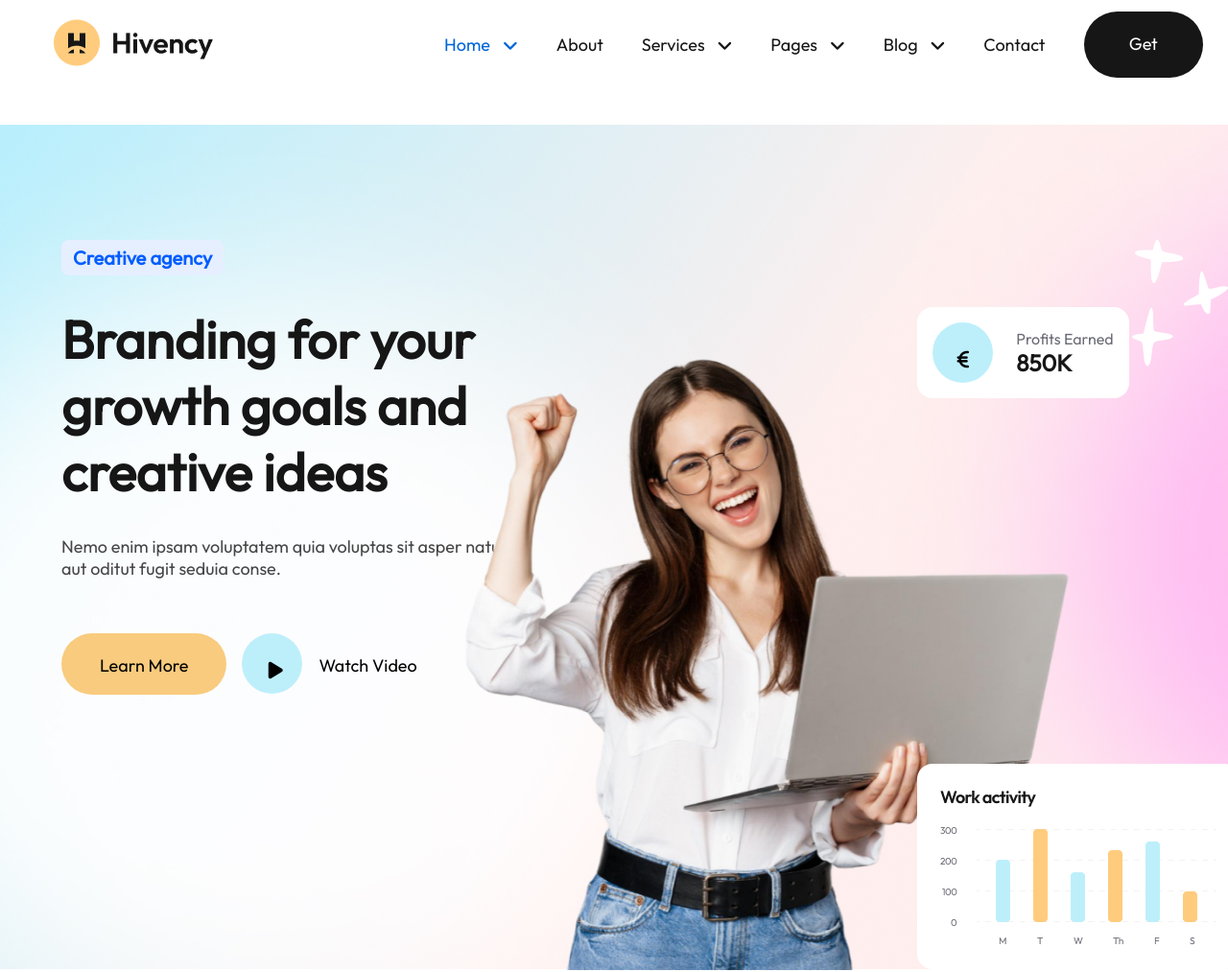
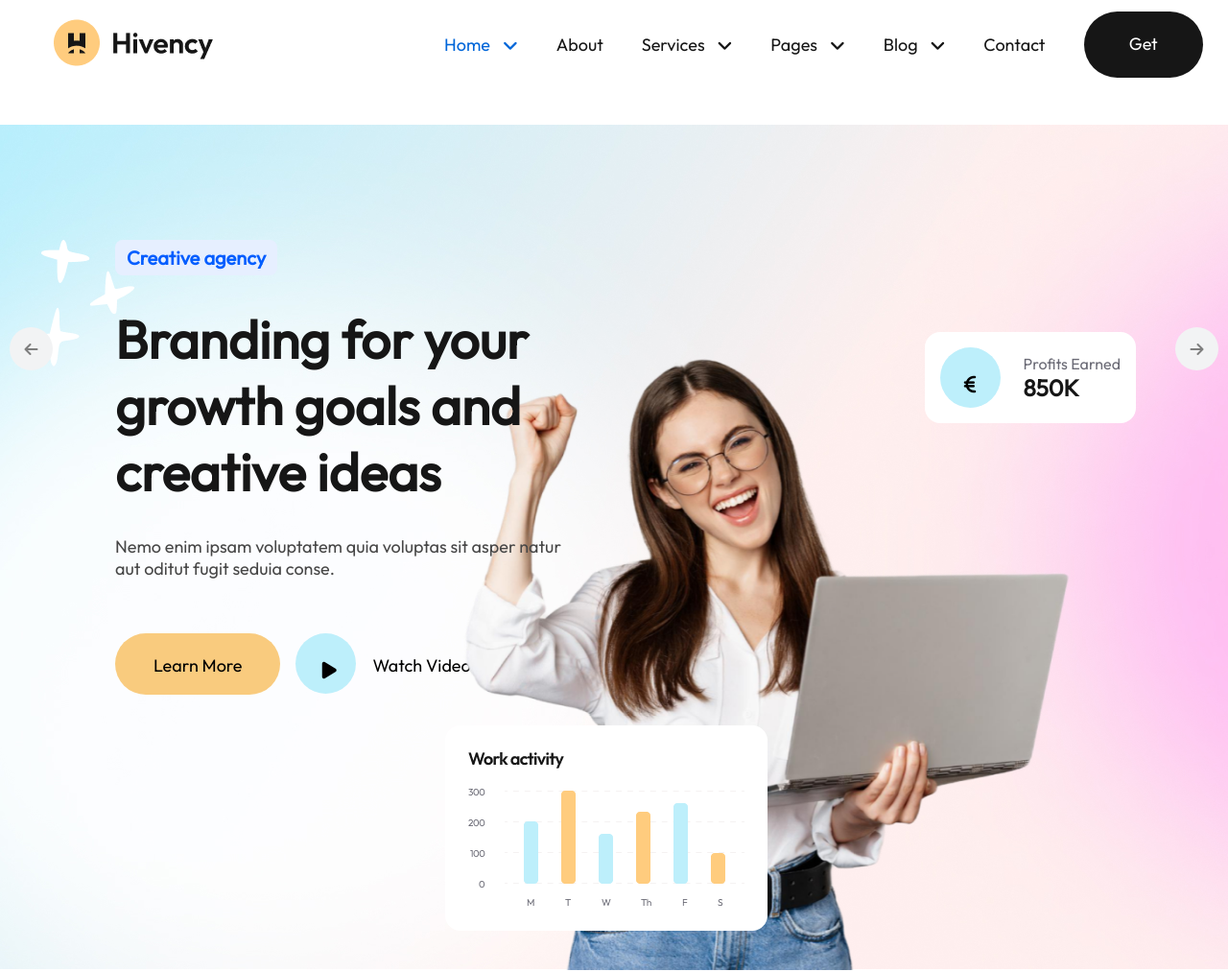
Before and after one commit to kanansnote/hivency-template-task, a plain HTML site: page index.html in a window 1280 px wide. Shown: the part 37-1050 px from the top of the page at 96% size. Drawn offline with nearby package versions, Linux system fonts and the light colour scheme.

Commit message:
Small work on Portfolio Section's Cards.

```diff
--- a/index.html
+++ b/index.html
@@ -79,6 +79,7 @@
                         </span>
                     </a>
                 </div>
+                <img id="starImage" src="./src/images/upbanner/star.png" alt="Star">
             </div>
             <div id="upBannerRight">
                 <div id="upBannerStats">
@@ -88,7 +89,6 @@
                         <h1>850K</h1>
                     </div>
                 </div>
-                <img src="./src/images/upbanner/star.png" alt="Star">
                 <img id="workActivityImage" src="./src/images/upbanner/work-activity-1.png" alt="Work Activity Image">
                 <img class="up-right-animation upBannerWoman" src="./src/images/upbanner/hero-1.png" alt="Woman Picture">
             </div>
@@ -153,6 +153,12 @@
                 <h1>Immerse yourself in our latest and most finest work</h1>
             </div>
             <div class="portfolioCards swiper-container">
+                <div class="swiper-button-prev BothSwiperArrows">
+                    <i class="fa-solid fa-arrow-left"></i>
+                </div>
+                <div class="swiper-button-next BothSwiperArrows">
+                    <i class="fa-solid fa-arrow-right"></i>
+                </div>
                 <div class="swiper-wrapper">
                     <div class="portfolioCard swiper-slide">
                         <img src="./src/images/portfolio/image-1.jpg" alt="">
--- a/src/js/script.js
+++ b/src/js/script.js
@@ -1,5 +1,5 @@
 // Implementing swiper.js to #PortfolioCards
-const cardSwiper = new Swiper('.PortfolioCards', {
+const cardSwiper = new Swiper('.portfolioCards', {
     slidesPerView: '3', // Adjust this value to control how many slides are visible at a time
     loop: true,
     navigation: {
--- a/src/scss/_main.scss
+++ b/src/scss/_main.scss
@@ -6,7 +6,7 @@ main {
         height: 110vh;
         gap: 10vh;
         padding-top: 15vh;
-        padding-left: 8vh;
+        padding-left: 15vh;
         display: flex;
         justify-content: space-between;
         margin: 0;
@@ -24,6 +24,8 @@ main {
                 align-items: flex-start;
                 gap: 1vh;
                 margin-top: 0;
+                z-index: 2;
+
 
                 h1 {
                     width: 70vh;
@@ -51,7 +53,7 @@ main {
                         margin-left: 1vh;
 
                         &:hover {
-                            color:#000;
+                            color: #000;
                         }
 
                         i {
@@ -65,6 +67,13 @@ main {
                     }
 
                 }
+            }
+
+            #starImage {
+                position: absolute;
+                left: 5vh;
+                top: 15vh;
+                z-index: 1;
             }
 
         }
@@ -83,6 +92,7 @@ main {
                 background-color: white;
                 padding: 2vh;
                 border-radius: 2vh;
+                transform: translate(-12vh, 12vh);
 
                 #upBannerStatsText {
                     display: flex;
@@ -99,11 +109,10 @@ main {
                 }
             }
 
-
             #workActivityImage {
                 position: absolute;
-                bottom: 0;
-                left: 0;
+                bottom: 5vh;
+                right: 60vh;
                 z-index: 1;
             }
 
@@ -278,16 +287,49 @@ main {
     #Portfolio {
         display: flex;
         flex-direction: column;
-        width: 100%;
+        height: 70vh;
+        background-color: #fbf8ee;
 
         .portfolioCards {
-            display: flex;
-            justify-content: space-around;
-            gap: 5vh;
+            overflow-x: scroll;
+            scrollbar-width: none;
 
-            .portfolioCard {
-                width: 20vh;
-                height: 20vh;
+            .swiper-wrapper {
+                display: flex;
+                gap: 5vh;
+                justify-content: space-around;
+
+                .portfolioCard {
+                    width: 20vh;
+                    height: 100%;
+                    overflow: hidden;
+
+                    img {
+                        width: 100%;
+                        height: auto;
+                    }
+                }
+            }
+
+            .BothSwiperArrows {
+                background-color: #F2F3F4;
+                color: #7E7E7E;
+                width: 45px;
+                height: 45px;
+                position: absolute;
+                border-radius: 6vh;
+                border: none;
+                cursor: pointer;
+                transition: 0.2s ease-in-out;
+
+                &:hover {
+                    background-color: #8358ff;
+                    color: white;
+                }
+
+                &::after {
+                    content: "";
+                }
             }
         }
     }
```
Also changed, not shown: src/css/style.css, 1 other file.
